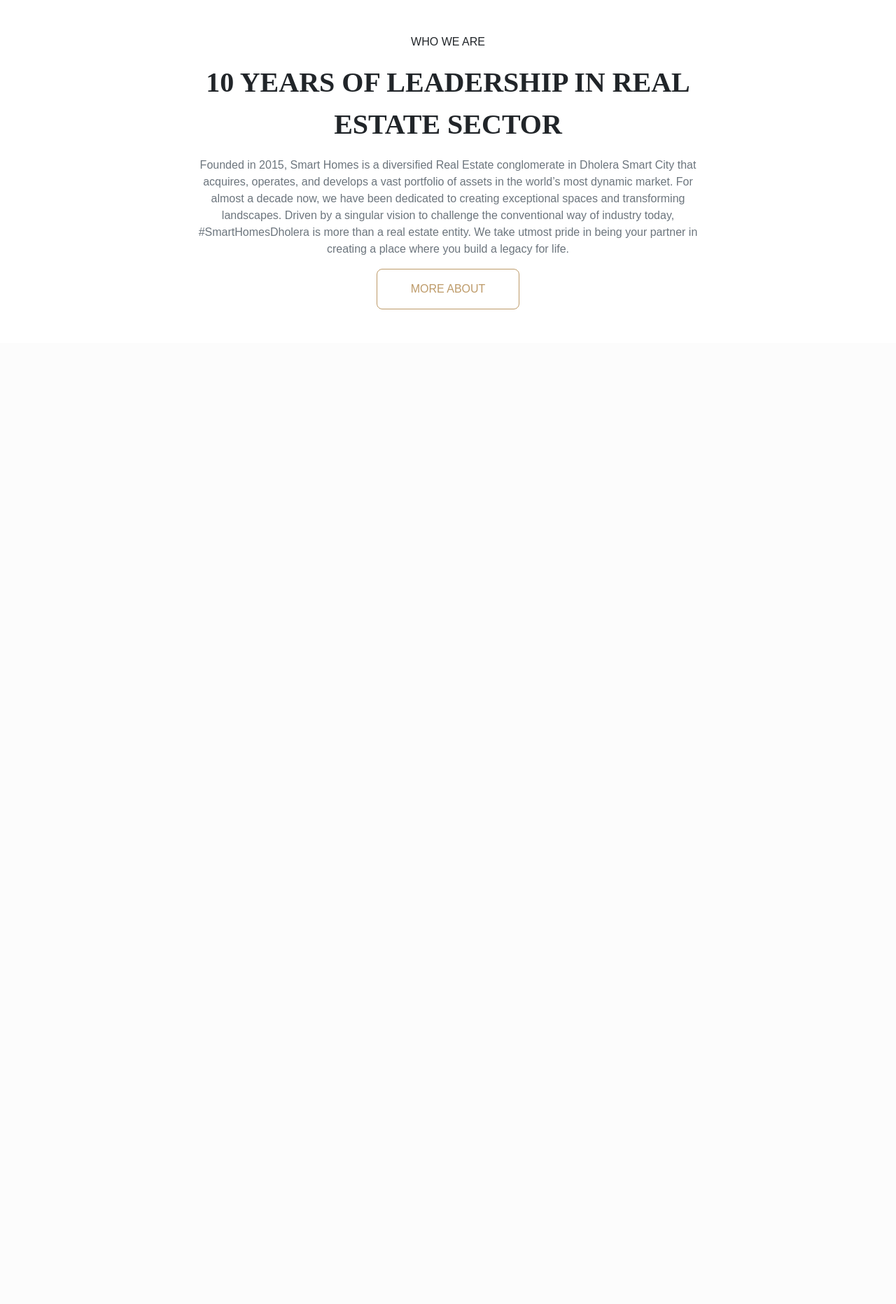
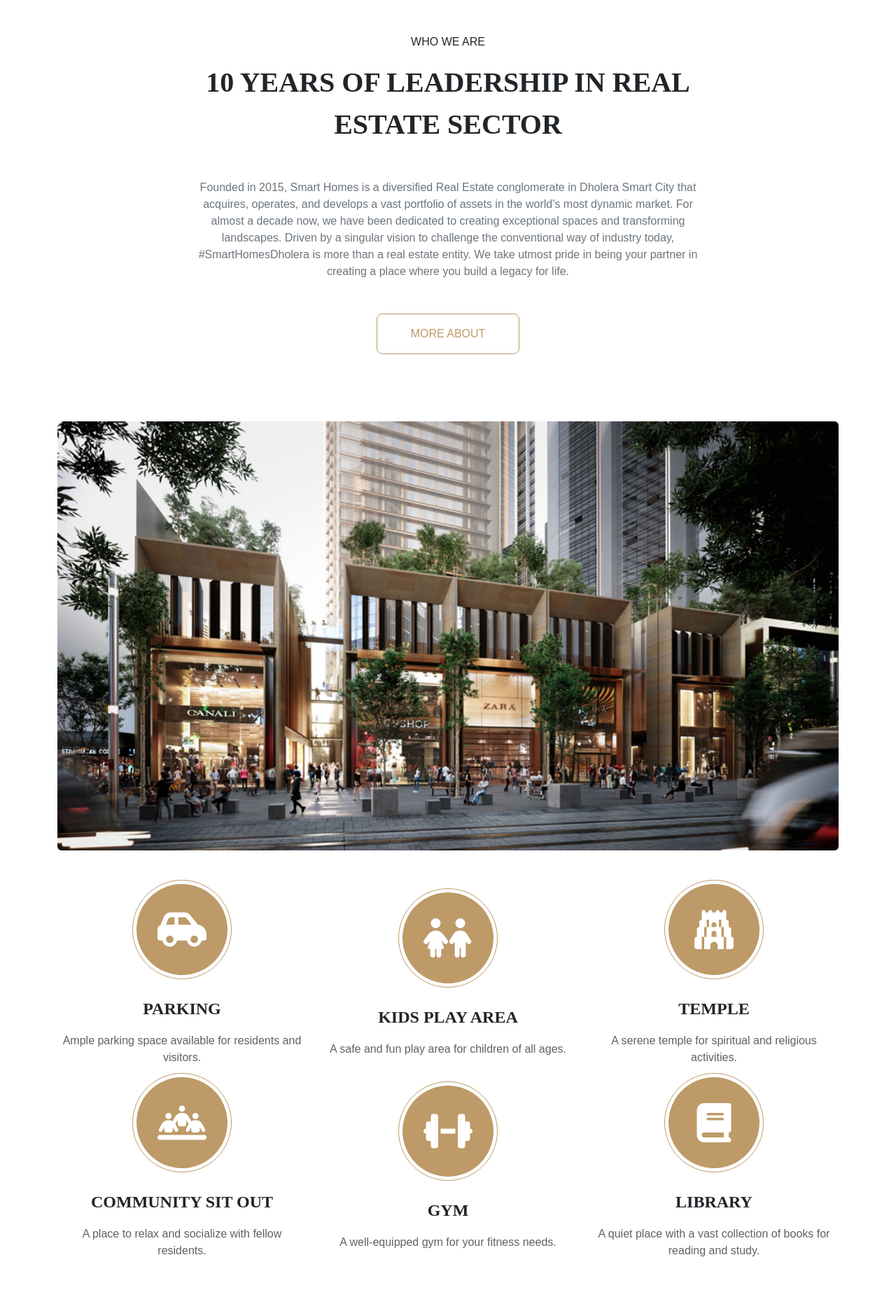
Before and after one commit to smarthomes23/smarthomes, a PHP site: page / in a window 1280 px wide. Shown: the part 800-2663 px from the top of the page at 70% size. Before the commit the page ends 1242 px from the top, so only its background shows below. Run offline with PHP 8.4, Linux system fonts and the light colour scheme; some libraries are stand-ins or nearby versions.

Commit message:
Add files via upload

```diff
--- a/css/style.css
+++ b/css/style.css
@@ -43,11 +43,12 @@ Green : #BD9A68
 
 /* ------------------------------------Navbar Start------------------------------------ */
 .navigationbar{
-    position: absolute;
+    position: fixed;
     top: 0;
     z-index: 1;
     width: 100%;
     z-index: 10;
+    transition: all 1s;
 }
 .navigationbar a{
     text-decoration: none;
@@ -101,6 +102,10 @@ Green : #BD9A68
 }
 .menus>li:hover>.drop-down{
     display: block;
+}
+.navigationbar.scrolled {
+    background-color: white;
+    box-shadow: 0 2px 4px rgba(0,0,0,0.1);
 }
 /* ------------------------------------Navbar End------------------------------------ */
 
@@ -173,23 +178,6 @@ Green : #BD9A68
 .banner-down-arrows>i:nth-child(2){animation: movingDownArrow2 1.5s ease-in-out 0.2s infinite normal forwards;}
 .banner-down-arrows>i:nth-child(3){animation: movingDownArrow3 1.5s ease-in-out 0s infinite normal forwards;}
 
-.mask-01 {
-    position: absolute;
-    top: 0;
-    right: 0;
-    height: 100vh;
-    -webkit-mask-image: url('../images/cross.png');
-    mask-image: url('../images/cross.png');
-    -webkit-mask-repeat: no-repeat;
-    mask-repeat: no-repeat;
-    -webkit-mask-position: right;
-    mask-position: right;
-}
-
-.mask-01 > img {
-    height: 100%;
-    filter: brightness(0.5);
-}
 
 /* ------------------------------------Banner End------------------------------------ */
 
@@ -197,3 +185,38 @@ Green : #BD9A68
 /* ------------------------------------Section 01 Start------------------------------------ */
 
 /* ------------------------------------Section 01 End------------------------------------ */
+
+/* ------------------------------------Amenities Start------------------------------------ */
+
+.amenities>div>div{
+    display: flex;
+    justify-content: center;
+    align-items: center;
+    flex-direction: column;
+}
+.amenities>div>div>div{
+    height: 130px;
+    width: 130px;
+    border-radius: 50%;
+    background: #BD9A68;
+    display: flex;
+    justify-content: center;
+    align-items: center;
+    outline: 1px solid #BD9A68;
+    outline-offset: 5px;
+}
+.amenities>div>div>div>i{
+    font-size: 3.5rem;
+    color: white;
+}
+.facility-title{
+    margin-top: 30px;
+    font-family: 'Vidaloka', serif;
+    font-size: 1.5rem;
+    font-weight: bold;
+}
+.facility-description{
+    text-align: center;
+    color: rgb(97, 97, 97);
+}
+/* ------------------------------------Amenities End------------------------------------ */
--- a/index.html
+++ b/index.html
@@ -63,9 +63,6 @@
             <button id="slider-change-btn-1" class="slider-change-btn-outline"><i class="fa-solid fa-circle"></i></button>
             <button id="slider-change-btn-2"><i class="fa-solid fa-circle"></i></button>
         </div>
-        <div class="mask-01">
-            <img src="./images/street.png" alt="">
-        </div>
         <div class="banner-content">
             <p class="vidaloka">DHOLERA FOREST ESTATE</p>
             <p>Experience the future in the making - Dholera Smart City, India's first greenfield industrial smart city, set to become a trillion-dollar hub of innovation and prosperity.</p>
@@ -77,18 +74,64 @@
             <i class="bi bi-chevron-down"></i>
         </a>
     </section>
-
     <div class="section-1 container my-5">
         <div class="row">
             <div class="col-xxl-8 col-xl-8 col-lg-8 col-md-10 col-sm-11 col-xs-11 m-auto">
                 <p class="text-center text-uppercase">Who we are</p>
                 <p class="vidaloka text-center fs-1 fw-bold text-uppercase">10 years of leadership in real estate sector</p>
-                <p class="text-center text-secondary">Founded in 2015, Smart Homes is a diversified Real Estate conglomerate in Dholera Smart City that acquires, operates, and develops a vast portfolio of assets in the world’s most dynamic market. For almost a decade now, we have been dedicated to creating exceptional spaces and transforming landscapes. Driven by a singular vision to challenge the conventional way of industry today, #SmartHomesDholera is more than a real estate entity. We take utmost pride in being your partner in creating a place where you build a legacy for life.</p>
-                <button class="sh-outline-btn px-5 py-3 d-block m-auto">MORE ABOUT</button>
+                <p class="text-center my-5 text-secondary">Founded in 2015, Smart Homes is a diversified Real Estate conglomerate in Dholera Smart City that acquires, operates, and develops a vast portfolio of assets in the world’s most dynamic market. For almost a decade now, we have been dedicated to creating exceptional spaces and transforming landscapes. Driven by a singular vision to challenge the conventional way of industry today, #SmartHomesDholera is more than a real estate entity. We take utmost pride in being your partner in creating a place where you build a legacy for life.</p>
+                <button class="sh-outline-btn my-5 px-5 py-3 d-block m-auto">MORE ABOUT</button>
             </div>
         </div>
     </div>
 
+    <div class="container amenities">
+        <img class="w-100 rounded" src="./images/street.png"/>
+        <div class="row my-5">
+            <div class="col-xxl-4 col-xl-4 col-lg-4 col-md-6 col-sm-12 col-xs-12 facility">
+                <div class="facility-icon">
+                    <i class="fa-solid fa-car-side"></i>
+                </div>
+                <p class="facility-title">PARKING</p>
+                <p class="facility-description">Ample parking space available for residents and visitors.</p>
+            </div>
+            <div class="col-xxl-4 col-xl-4 col-lg-4 col-md-6 col-sm-12 col-xs-12 facility">
+                <div class="facility-icon">
+                    <i class="fa-solid fa-children"></i>
+                </div>
+                <p class="facility-title">KIDS PLAY AREA</p>
+                <p class="facility-description">A safe and fun play area for children of all ages.</p>
+            </div>
+            <div class="col-xxl-4 col-xl-4 col-lg-4 col-md-6 col-sm-12 col-xs-12 facility">
+                <div class="facility-icon">
+                    <i class="fa-solid fa-gopuram"></i>
+                </div>
+                <p class="facility-title">TEMPLE</p>
+                <p class="facility-description">A serene temple for spiritual and religious activities.</p>
+            </div>
+            <div class="col-xxl-4 col-xl-4 col-lg-4 col-md-6 col-sm-12 col-xs-12 facility">
+                <div class="facility-icon">
+                    <i class="fa-solid fa-people-line"></i>
+                </div>
+                <p class="facility-title">COMMUNITY SIT OUT</p>
+                <p class="facility-description">A place to relax and socialize with fellow residents.</p>
+            </div>
+            <div class="col-xxl-4 col-xl-4 col-lg-4 col-md-6 col-sm-12 col-xs-12 facility">
+                <div class="facility-icon">
+                    <i class="fa-solid fa-dumbbell"></i>
+                </div>
+                <p class="facility-title">GYM</p>
+                <p class="facility-description">A well-equipped gym for your fitness needs.</p>
+            </div>
+            <div class="col-xxl-4 col-xl-4 col-lg-4 col-md-6 col-sm-12 col-xs-12 facility">
+                <div class="facility-icon">
+                    <i class="fa-solid fa-book"></i>
+                </div>
+                <p class="facility-title">LIBRARY</p>
+                <p class="facility-description">A quiet place with a vast collection of books for reading and study.</p>
+            </div>
+        </div>
+    </div>
 </body>
 <script src="./js/script.js"></script>
 <script src="./js/animation.js"></script>
--- a/js/animation.js
+++ b/js/animation.js
@@ -0,0 +1,23 @@
+let navigationbar = document.querySelector('.navigationbar');
+let nav_email = document.querySelector('.navigationbar>nav>a:first-child');
+let nav_phone = document.querySelector('.navigationbar>nav>a:last-child');
+let menus = document.querySelectorAll('.menus>li');
+let nav_logo = document.querySelector('.menus .menu-logo');
+window.addEventListener('scroll', function() {
+    if (window.scrollY > 0) {
+        navigationbar.classList.add('scrolled');
+        nav_email.style.color = '#BD9A68';
+        nav_phone.style.color = '#BD9A68';
+        menus.forEach((menu,index)=>{
+            menu.querySelector('a').style.color = index==3?'#BD9A68':'black';
+        });
+    } else {
+        navigationbar.classList.remove('scrolled');
+        nav_email.style.color = 'white';
+        nav_phone.style.color = 'white';
+        nav_logo.style.color = 'white';
+        menus.forEach((menu)=>{
+            menu.querySelector('a').style.color = 'white';
+        });
+    }
+});
```
